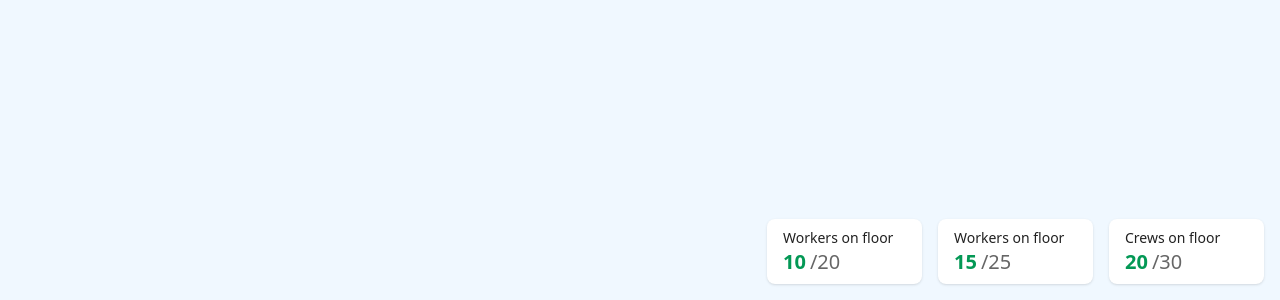
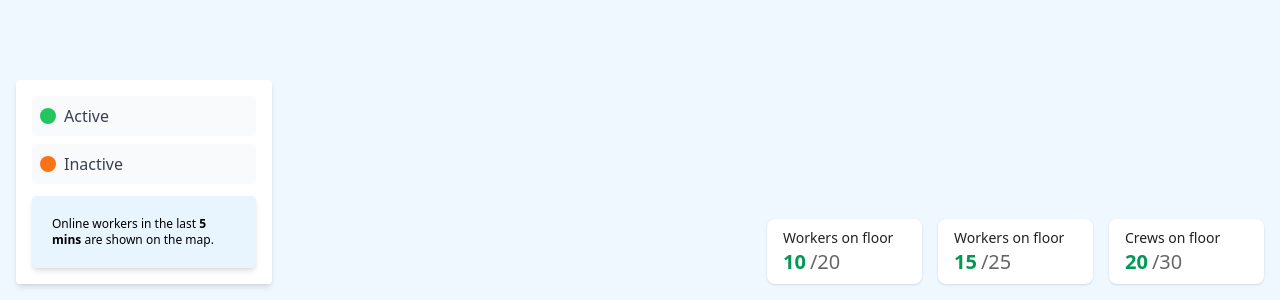
Before and after one commit to AhmedAlaaEzzt/mk-todo-list, a React (Vite) app: page / in a window 1280 px wide. Shown: the part 500-800 px from the top of the page. Built offline with nearby package versions, Linux system fonts and the light colour scheme; what @arcgis/map-components would draw is missing.

Commit message:
WorkforceLegends use widget

```diff
--- a/src/App.tsx
+++ b/src/App.tsx
@@ -5,7 +5,7 @@ import Graphic from "@arcgis/core/Graphic";
 import SimpleMarkerSymbol from "@arcgis/core/symbols/SimpleMarkerSymbol";
 import Widget from "./components/widget";
 import "./App.css";
-
+import WorkforceLegends from "./components/WorkforceLegends";
 function App() {
   return (
     <>
@@ -22,6 +22,9 @@ function App() {
             container.className =
               "flex flex-row space-x-4 absolute bottom-4 right-4";
             view.ui.add(container, "manual");
+            const legendWidget = document.createElement("div");
+            legendWidget.id = "WorkforceLegends";
+            view.ui.add(legendWidget, "bottom-left");
 
             const widget1 = document.createElement("div");
             widget1.id = "widget1";
@@ -78,6 +81,9 @@ function App() {
             workers="Crews on floor"
           />
         </div>
+        <div id="WorkforceLegends">
+          <WorkforceLegends id="WorkforceLegends" />
+        </div>
       </div>
     </>
   );
--- /dev/null
+++ b/src/components/WorkforceLegends.tsx
@@ -0,0 +1,27 @@
+function WorkforceLegends(props: { id: string }) {
+  const { id } = props;
+
+  return (
+    <div
+      id={id}
+      className="bg-white p-4 rounded shadow-md w-64 absolute bottom-4 left-4"
+    >
+      <div className="flex items-center bg-gray-50 p-2 rounded mb-2">
+        <div className="w-4 h-4 bg-green-500 rounded-full mr-2"></div>
+        <span className="text-gray-700">Active</span>
+      </div>
+      <div className="flex items-center bg-gray-50 p-2 rounded">
+        <div className="w-4 h-4 bg-orange-500 rounded-full mr-2"></div>
+        <span className="text-gray-700">Inactive</span>
+      </div>
+      <div className="bg-[#E9F5FE] p-5 w-19 mt-3 rounded shadow-md">
+        <p className="text-xs">
+          Online workers in the last <span className="font-bold"> 5 mins </span>
+          are shown on the map.
+        </p>
+      </div>
+    </div>
+  );
+}
+
+export default WorkforceLegends;
```
